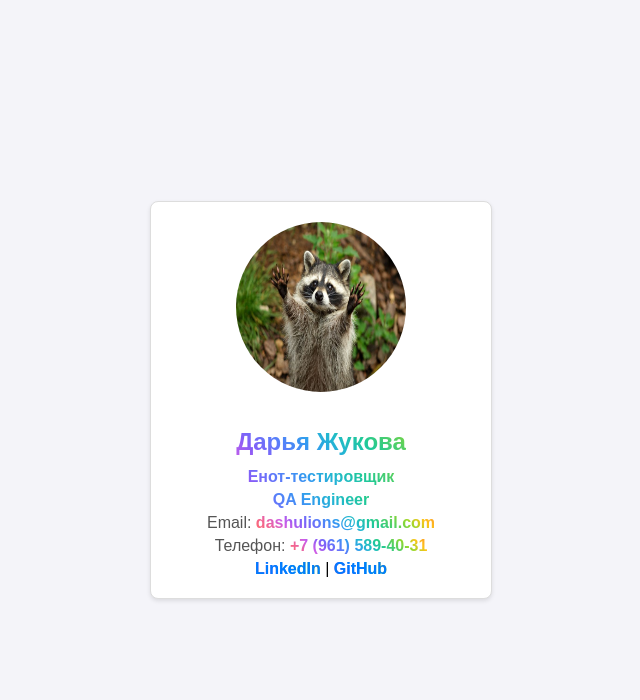
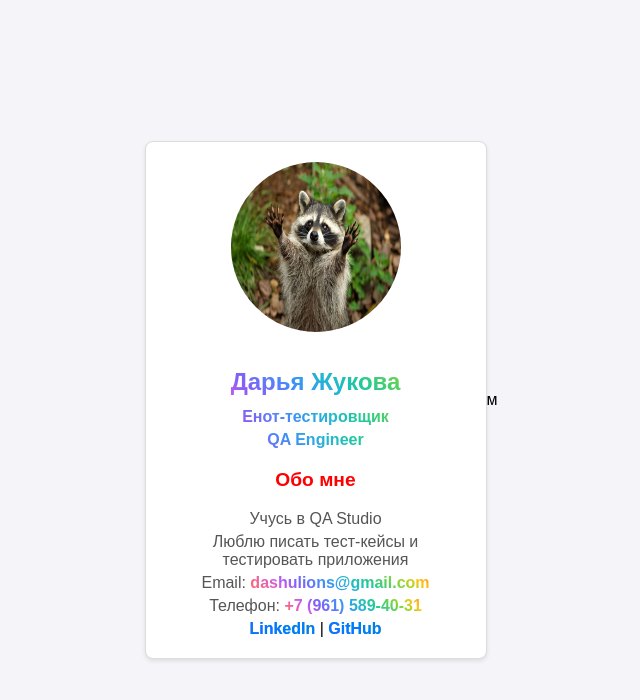
Before and after one commit to Enotikus1933/-HTML-CSS, a plain HTML site: page мой сайт/index.html in a window 1280 px wide. Shown: the whole page, without its empty margins (319-959 px from the left). Drawn offline with Linux system fonts and the light colour scheme.

Commit message:
Update index.html

```diff
--- a/мой сайт/index.html
+++ b/мой сайт/index.html
@@ -32,6 +32,11 @@
             margin: 0.5em 0;
             color: #3498db;
         }
+        .red-heading {
+            color: red;
+            font-size: 1.2em;
+            margin: 1em 0;
+        }
         .contact-info p, .social a {
             margin: 5px 0;
         }
@@ -56,6 +61,9 @@
         <h1 class="colorful">Дарья Жукова</h1>
         <p class="colorful">Енот-тестировщик</p>
         <p class="colorful">QA Engineer</p>
+        <h2 class="red-heading">Обо мне</h2>
+        <p>Учусь в QA Studio</p>
+        <p>Люблю писать тест-кейсы и тестировать приложения</p>
         <div class="contact-info">
             <p>Email: <a class="colorful" href="mailto:dashulions@gmail.com">dashulions@gmail.com</a></p>
             <p>Телефон: <a class="colorful" href="tel:+79615894031">+7 (961) 589-40-31</a></p>
@@ -67,3 +75,4 @@
     </div>
 </body>
 </html>
+м
```
